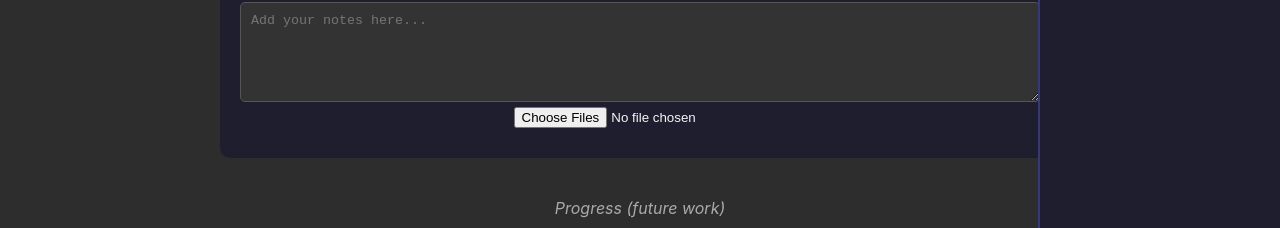
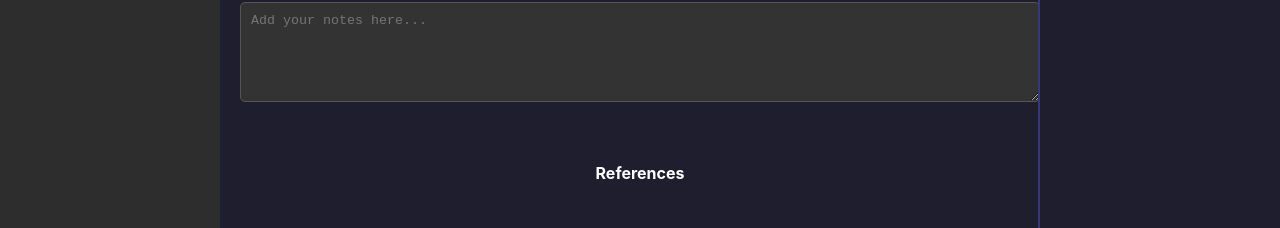
Before and after one commit to eduarda-aires/cosplanner, a React (Create React App) app: page / in a window 1280 px wide. Shown: the part 560-788 px from the top of the page. Built offline with nearby package versions, Linux system fonts and the light colour scheme.

Commit message:
updated reference gallery for characterstyling tab

```diff
--- a/src/components/CharacterStylingTab.css
+++ b/src/components/CharacterStylingTab.css
@@ -67,3 +67,40 @@
   max-height: 90%;
   border-radius: 10px;
 }
+
+.image-upload-section {
+  display: flex;
+  flex-direction: column;
+  align-items: center;
+  margin-top: 20px; /* Space from other elements */
+}
+
+/* Image gallery styling */
+.image-gallery {
+  display: flex;
+  flex-wrap: wrap;
+  margin-top: 10px;
+}
+
+/* display images as squares for a better look! */
+.image-gallery img {
+  width: 100px;
+  height: 100px;
+  object-fit: cover;
+  margin: 5px;
+  cursor: pointer;
+  transition: transform 0.2s;
+  border-radius: 5px;
+}
+
+
+.image-gallery img:hover {
+  transform: scale(1.1);
+}
+
+.image-upload-label {
+  font-size: 16px;
+  color: #fff;
+  text-align: center;
+  margin-bottom: 5px;
+}
--- a/src/components/CharacterStylingTab.js
+++ b/src/components/CharacterStylingTab.js
@@ -33,23 +33,34 @@ const CharacterStylingTab = ({ characterStyling, handleTextChange, handleImageCh
         }}
       />
 
-      <input
-        type="file"
-        multiple // Allow multiple file selection
-        accept="image/*"
-        onChange={handleImageChange}
-      />
+      {/* Image Upload Section */}
+      <div className="image-upload-section">
+        <p className="image-upload-label"><h4>References</h4></p>
 
+        {/* Image gallery */}
         <div className="image-gallery">
           {characterStyling.images.map((imgSrc, index) => (
             <img
               key={index}
               src={imgSrc}
-            alt={`Reference ${index + 1}`}
-            style={{ width: '100px', height: 'auto', margin: '5px', cursor: 'pointer' }}
-            onClick={() => openModal(imgSrc)} // Open modal to show image
+              alt={`Character Styling ${index + 1}`}
+              onClick={() => openModal(imgSrc)}
             />
           ))}
+        </div>
+
+        {/* Upload button below the images */}
+        <label htmlFor="file-upload" className="custom-file-upload">
+          Upload Images
+        </label>
+        <input
+          id="file-upload"
+          type="file"
+          multiple
+          accept="image/*"
+          onChange={handleImageChange}
+          style={{ display: 'none' }} // Keep this to hide the input
+        />
       </div>
 
       {/* Modal for displaying images */}
```
Lines whose indentation alone changed are shown as unchanged.
